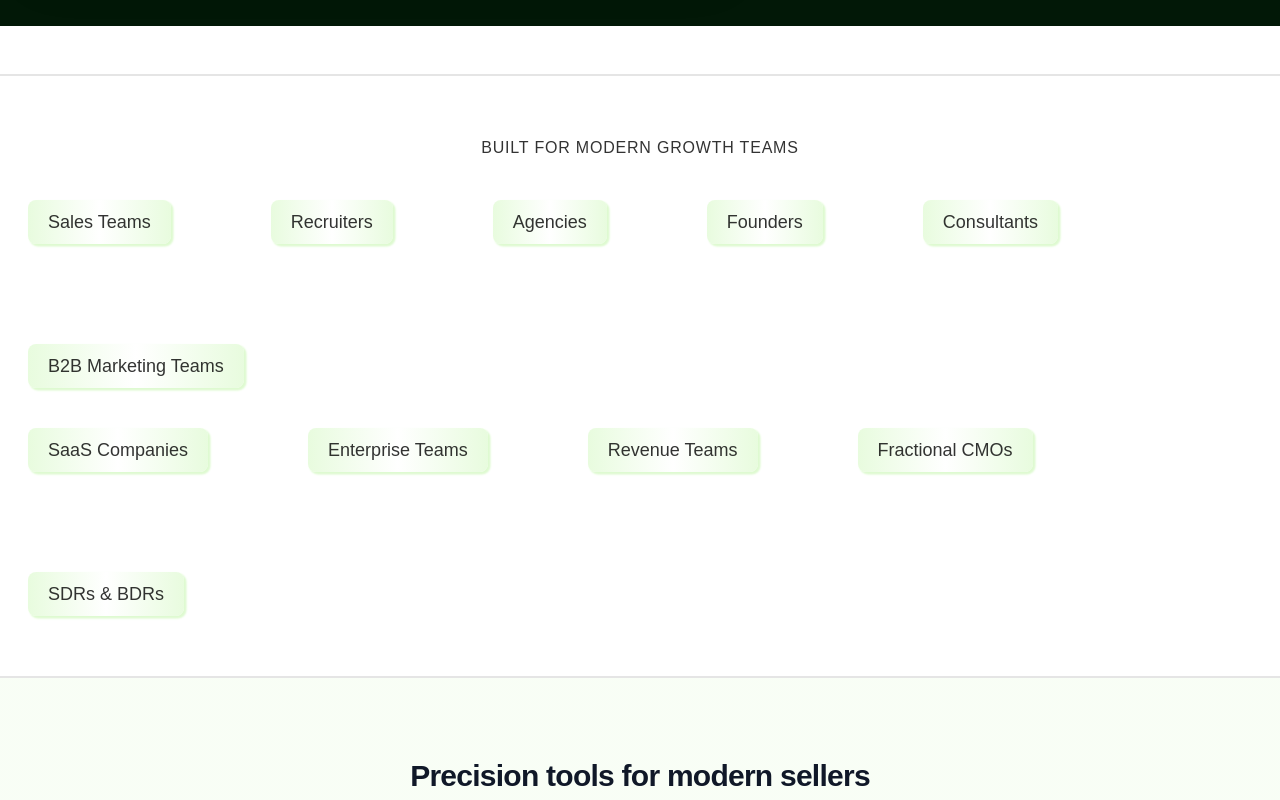
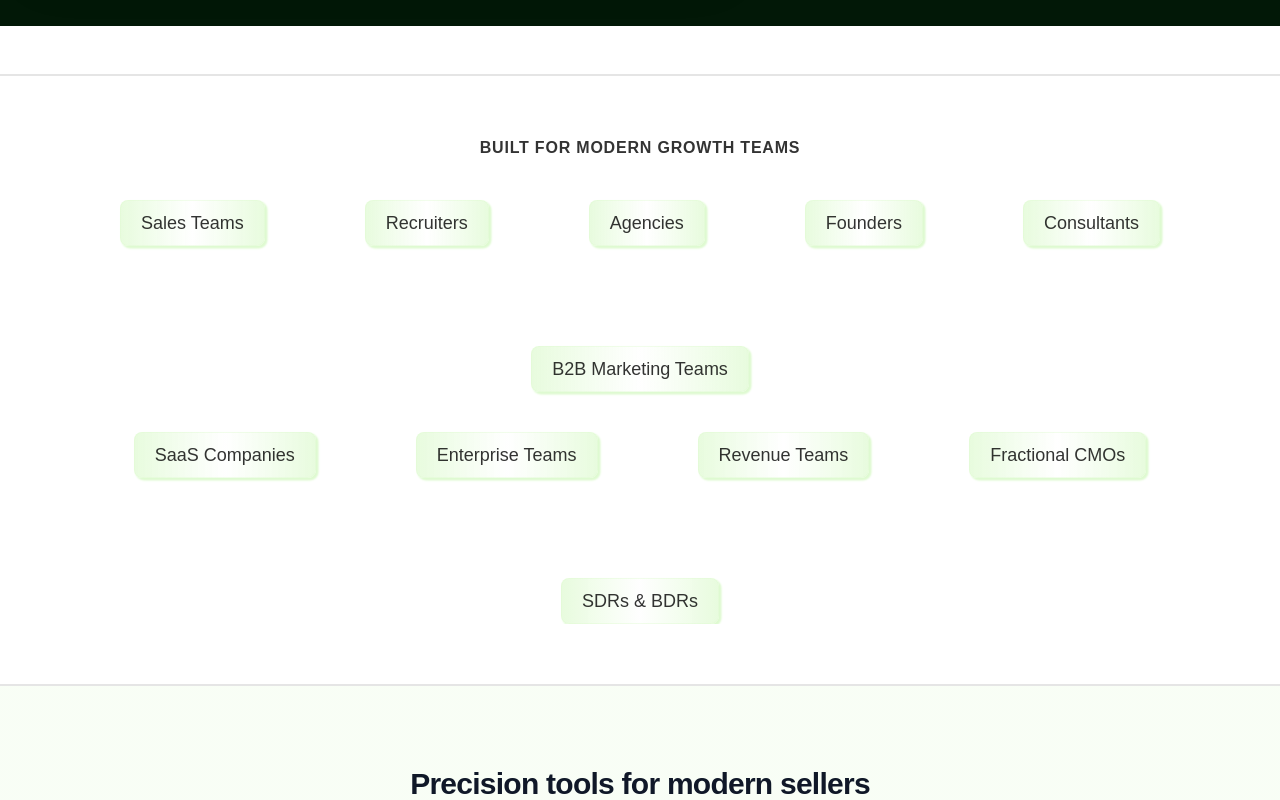
Before and after one commit to Vijay-K-2027/NetworkUp-nextjs_web, a Next.js app: page /homepage in a window 1280 px wide. Shown: the part 1580-2380 px from the top of the page. Built offline with nearby package versions, Linux system fonts and the light colour scheme.

Commit message:
Fix: Updated finalized homepage design and metadata config

```diff
--- a/src/app/homepage/components/CTABanner.tsx
+++ b/src/app/homepage/components/CTABanner.tsx
@@ -13,7 +13,7 @@ export default function CTABanner() {
                     whileInView={{ opacity: 1, y: 0 }}
                     viewport={{ once: true }}
                     transition={{ duration: 0.6 }}
-                    className="text-4xl sm:text-5xl lg:text-6xl font-extrabold tracking-tight mb-6 max-w-3xl leading-[1.1]"
+                    className="text-4xl sm:text-5xl lg:text-6xl font-bold tracking-tight mb-6 max-w-5xl leading-[1.1]"
                 >
                     Start growing your professional network today.
                 </motion.h2>
--- a/src/app/homepage/components/Contact.tsx
+++ b/src/app/homepage/components/Contact.tsx
@@ -175,7 +175,7 @@ export default function Contact() {
                             className="w-full h-auto rounded-t-[2.25rem] block"
                         />
 
-                        <div className="p-8 sm:p-10 flex flex-col flex-grow justify-between -mt-9">
+                        <div className="p-8 sm:p-10 flex flex-col flex-grow justify-between -mt-12">
 
                             <div className="space-y-4">
                                 <a href="#" className="flex items-center justify-center gap-2 bg-gradient-to-b from-[#a8f460] to-[#68c617] hover:bg-[#68c617] text-[#031d10] font-extrabold text-sm py-4 px-6 rounded-2xl hover:scale-[1.01] transition-all">
--- a/src/app/homepage/components/DashboardPreview.tsx
+++ b/src/app/homepage/components/DashboardPreview.tsx
@@ -67,7 +67,7 @@ const features = [
 
 export default function DashboardPreview() {
   return (
-    <div className="w-full h-screen bg-[#021807] flex items-center justify-center p-4 md:p-6 lg:p-8 overflow-hidden">
+    <div className="w-full h-screen bg-[#021807] flex items-center justify-center px-4 md:px-6 lg:px-8 py-4 md:py-5 lg:py-5 overflow-hidden">
       {/* Browser Frame Wrapper */}
       <div className="w-full max-w-[1550px] h-full flex items-center justify-center">
         <div className="grid grid-cols-1 lg:grid-cols-12 gap-6 lg:gap-8 items-center justify-center h-full w-full">
--- a/src/app/homepage/components/Hero.tsx
+++ b/src/app/homepage/components/Hero.tsx
@@ -2,11 +2,11 @@ import { ArrowRight, PlayCircle } from "lucide-react";
 
 export default function Hero() {
     return (
-        <section id="product" className="relative overflow-hidden bg-white">
+        <section id="product" className="relative overflow-hidden bg-[radial-gradient(circle_at_top_right,_rgba(222,250,208,1)_0%,_rgba(222,250,208,0.1)_700px,_rgba(222,250,208,0.2)_100%)]">
             <div className="mx-auto flex max-w-7xl flex-col items-center px-6 py-25 text-center">
 
                 {/* Badge */}
-                <div className="w-350 mb-8 rounded-full border border-lime-200 bg-lime-50 px-6 py-2 text-sm font-medium text-black">
+                <div className="w-350 mb-8 rounded-full border border-lime-200 bg-lime-100/30 px-6 py-2 text-sm font-medium text-black">
                     <span className="mr-2 text-lime-500">●</span>
                     AI-Powered LinkedIn Growth Platform
                 </div>
--- a/src/app/homepage/components/PromptAssistant.tsx
+++ b/src/app/homepage/components/PromptAssistant.tsx
@@ -111,7 +111,7 @@ export default function PromptAssistant() {
                                 <h4 className="text-sm font-bold text-[#feeae0]/70 tracking-wide mb-4">
                                     Popular prompts
                                 </h4>
-                                <div className="flex flex-wrap gap-2">
+                                <div className="flex flex-wrap gap-2 w-[500px]">
                                     {popularPrompts.map((prompt, index) => (
                                         <motion.button
                                             key={index}
--- a/src/app/homepage/components/Teams.tsx
+++ b/src/app/homepage/components/Teams.tsx
@@ -1,30 +1,48 @@
+import React from "react";
+
+const row1 = ["Sales Teams", "Recruiters", "Agencies", "Founders", "Consultants", "B2B Marketing Teams"];
+const row2 = ["SaaS Companies", "Enterprise Teams", "Revenue Teams", "Fractional CMOs", "SDRs & BDRs"];
+
 export default function Teams() {
     return (
         <>
             <br />
             <br />
             <hr className="border-black/10 border-1" />
-            <div className="bg-[#ffffff] flex flex-col gap-10 items-center justify-center mx-7 my-15">
-                <div className="bg-[#ffffff] text-md text-black/80 uppercase tracking-wider">
+            <div className="bg-[#ffffff] flex flex-col gap-10 items-center justify-center mx-7 my-15 overflow-hidden">
+                <div
+                    className="bg-[#ffffff] text-md text-black/80 uppercase tracking-wider font-semibold"
+                >
                     Built for modern growth teams
                 </div>
-                <div className="bg-[#ffffff] flex flex-wrap gap-25">
-                    <span className="text-lg text-black/80 px-5 py-2 bg-gradient-to-r from-[#defad0]/70 via-white to-[#defad0]/70  border-[#defad0] rounded-lg shadow-[2px_2px_2px_0.5px_rgba(222,250,208,1)]">Sales Teams</span>
-                    <span className="text-lg text-black/80 px-5 py-2 bg-gradient-to-r from-[#defad0]/70 via-white to-[#defad0]/70  border-[#defad0] rounded-lg shadow-[2px_2px_2px_0.5px_rgba(222,250,208,1)]">Recruiters</span>
-                    <span className="text-lg text-black/80 px-5 py-2 bg-gradient-to-r from-[#defad0]/70 via-white to-[#defad0]/70  border-[#defad0] rounded-lg shadow-[2px_2px_2px_0.5px_rgba(222,250,208,1)]">Agencies</span>
-                    <span className="text-lg text-black/80 px-5 py-2 bg-gradient-to-r from-[#defad0]/70 via-white to-[#defad0]/70  border-[#defad0] rounded-lg shadow-[2px_2px_2px_0.5px_rgba(222,250,208,1)]">Founders</span>
-                    <span className="text-lg text-black/80 px-5 py-2 bg-gradient-to-r from-[#defad0]/70 via-white to-[#defad0]/70  border-[#defad0] rounded-lg shadow-[2px_2px_2px_0.5px_rgba(222,250,208,1)]">Consultants</span>
-                    <span className="text-lg text-black/80 px-5 py-2 bg-gradient-to-r from-[#defad0]/70 via-white to-[#defad0]/70  border-[#defad0] rounded-lg shadow-[2px_2px_2px_0.5px_rgba(222,250,208,1)]">B2B Marketing Teams</span>
+
+                <div
+                    className="bg-[#ffffff] flex flex-wrap gap-6 sm:gap-10 md:gap-16 lg:gap-20 xl:gap-25 justify-center w-full"
+                >
+                    {row1.map((team) => (
+                        <span
+                            key={team}
+                            className="text-lg text-black/80 px-5 py-2 bg-gradient-to-r from-[#defad0]/70 via-white to-[#defad0]/70 border border-[#defad0]/40 rounded-lg shadow-[2px_2px_2px_0.5px_rgba(222,250,208,1)] cursor-pointer select-none transition-all duration-300 hover:-translate-y-1 hover:scale-[1.03] hover:shadow-[0_10px_20px_-5px_rgba(222,250,208,0.4)]"
+                        >
+                            {team}
+                        </span>
+                    ))}
                 </div>
-                <div className="bg-[#ffffff] flex flex-wrap gap-25">
-                    <span className="text-lg text-black/80 px-5 py-2 bg-gradient-to-r from-[#defad0]/70 via-white to-[#defad0]/70  border-[#defad0] rounded-lg shadow-[2px_2px_2px_0.5px_rgba(222,250,208,1)]">SaaS Companies</span>
-                    <span className="text-lg text-black/80 px-5 py-2 bg-gradient-to-r from-[#defad0]/70 via-white to-[#defad0]/70  border-[#defad0] rounded-lg shadow-[2px_2px_2px_0.5px_rgba(222,250,208,1)]">Enterprise Teams</span>
-                    <span className="text-lg text-black/80 px-5 py-2 bg-gradient-to-r from-[#defad0]/70 via-white to-[#defad0]/70  border-[#defad0] rounded-lg shadow-[2px_2px_2px_0.5px_rgba(222,250,208,1)]">Revenue Teams</span>
-                    <span className="text-lg text-black/80 px-5 py-2 bg-gradient-to-r from-[#defad0]/70 via-white to-[#defad0]/70  border-[#defad0] rounded-lg shadow-[2px_2px_2px_0.5px_rgba(222,250,208,1)]">Fractional CMOs</span>
-                    <span className="text-lg text-black/80 px-5 py-2 bg-gradient-to-r from-[#defad0]/70 via-white to-[#defad0]/70  border-[#defad0] rounded-lg shadow-[2px_2px_2px_0.5px_rgba(222,250,208,1)]">SDRs & BDRs</span>
+
+                <div
+                    className="bg-[#ffffff] flex flex-wrap gap-6 sm:gap-10 md:gap-16 lg:gap-20 xl:gap-25 justify-center w-full"
+                >
+                    {row2.map((team) => (
+                        <span
+                            key={team}
+                            className="text-lg text-black/80 px-5 py-2 bg-gradient-to-r from-[#defad0]/70 via-white to-[#defad0]/70 border border-[#defad0]/40 rounded-lg shadow-[2px_2px_2px_0.5px_rgba(222,250,208,1)] cursor-pointer select-none transition-all duration-300 hover:-translate-y-1 hover:scale-[1.03] hover:shadow-[0_10px_20px_-5px_rgba(222,250,208,0.4)]"
+                        >
+                            {team}
+                        </span>
+                    ))}
                 </div>
             </div>
             <hr className="border-black/10 border-1" />
         </>
-    )
+    );
 }
```
Also changed, not shown: src/app/homepage/components/Pricing.tsx (+14 -10 lines), src/app/homepage/page.tsx (+12 -0 lines), src/app/layout.tsx (+28 -2 lines).
